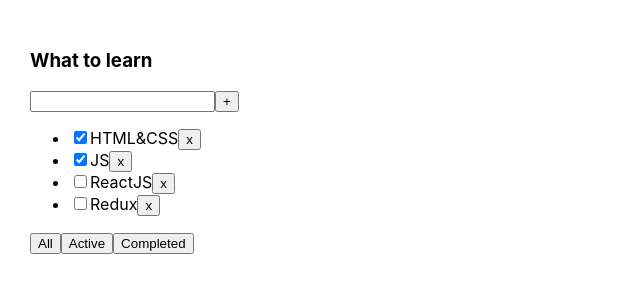
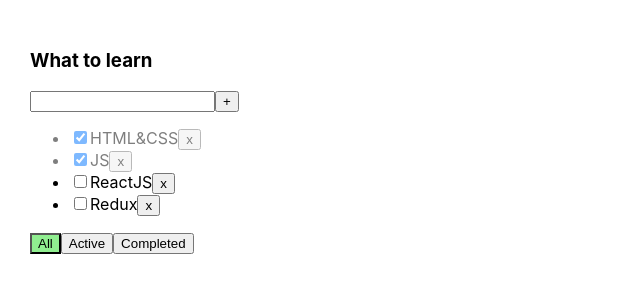
Before and after one commit to ianabarkhatova/todolist-new, a React (Vite) app: page / in a window 1280 px wide. Shown: the top 300 px of the page, without its empty margins (0-640 px from the left). Built offline with nearby package versions, Linux system fonts and the light colour scheme.

Commit message:
Implement error handling for task title input, implement styles for tasks filtering buttons, styles for completed tasks

```diff
--- a/src/App.css
+++ b/src/App.css
@@ -6,3 +6,19 @@
 .app > div {
   margin-right: 50px;
 }
+
+.error {
+  border: red 3px solid;
+}
+
+.error-message {
+  color: red;
+}
+
+.active-filter {
+  background-color: lightgreen;
+}
+
+.is-done {
+  opacity: 0.5;
+}
--- a/src/components/Button.tsx
+++ b/src/components/Button.tsx
@@ -1,9 +1,14 @@
 export const Button = (props: Props) => {
-  const { title, onClick } = props
-  return <button onClick={onClick}>{title}</button>
+  const { title, onClick, className } = props
+  return (
+    <button onClick={onClick} className={className}>
+      {title}
+    </button>
+  )
 }
 
 type Props = {
   title: string
   onClick?: () => void
+  className?: string
 }
--- a/src/components/TodolistItem.tsx
+++ b/src/components/TodolistItem.tsx
@@ -5,15 +5,18 @@
 export const TodolistItem = (props: Props) => {
   const { title, tasks, deleteTask, changeFilter, addTask, changeTaskStatus } = props
   const [taskTitle, setTaskTitle] = useState("")
+  const [error, setError] = useState<string | null>(null)
+  const [filter, setFilter] = useState("All")
 
   const changeFilterHandler = (filter: FilterValueType) => {
     changeFilter(filter)
+    setFilter(filter)
   }
   const addTaskHandler = () => {
     if (taskTitle.trim()) {
       addTask(taskTitle.trim())
       setTaskTitle("")
-    }
+    } else setError("Title is required")
   }
   const addTaskOnKeyDownHandler = (e: KeyboardEvent<HTMLInputElement>) => {
     if (e.key === "Enter") {
@@ -21,6 +24,7 @@
     }
   }
   const changeTaskTitleHandler = (e: ChangeEvent<HTMLInputElement>) => {
+    setError(null)
     setTaskTitle(e.currentTarget.value)
   }
 
@@ -32,7 +36,7 @@
 
     return (
       <>
-        <li key={task.id}>
+        <li key={task.id} className={task.isDone ? "is-done" : ""}>
           <input type="checkbox" checked={task.isDone} onChange={changeTaskStatusHandler} />
           <span>{task.title}</span>
           <Button title={"x"} onClick={deleteTaskHandler} />
@@ -45,15 +49,33 @@
     <div>
       <h3>{title}</h3>
       <div>
-        <input value={taskTitle} onChange={changeTaskTitleHandler} onKeyDown={addTaskOnKeyDownHandler} />
+        <input
+          value={taskTitle}
+          onChange={changeTaskTitleHandler}
+          onKeyDown={addTaskOnKeyDownHandler}
+          className={error ? "error" : ""}
+        />
         <Button title={"+"} onClick={addTaskHandler} />
+        {error && <div className={"error-message"}>{error}</div>}
       </div>
       {tasks.length === 0 ? <p>No tasks</p> : <ul>{mappedTasks}</ul>}
 
       <div>
-        <Button title={"All"} onClick={() => changeFilterHandler("All")} />
-        <Button title={"Active"} onClick={() => changeFilterHandler("Active")} />
-        <Button title={"Completed"} onClick={() => changeFilterHandler("Completed")} />
+        <Button
+          title={"All"}
+          className={filter === "All" ? "active-filter" : ""}
+          onClick={() => changeFilterHandler("All")}
+        />
+        <Button
+          title={"Active"}
+          className={filter === "Active" ? "active-filter" : ""}
+          onClick={() => changeFilterHandler("Active")}
+        />
+        <Button
+          title={"Completed"}
+          className={filter === "Completed" ? "active-filter" : ""}
+          onClick={() => changeFilterHandler("Completed")}
+        />
       </div>
     </div>
   )
```
